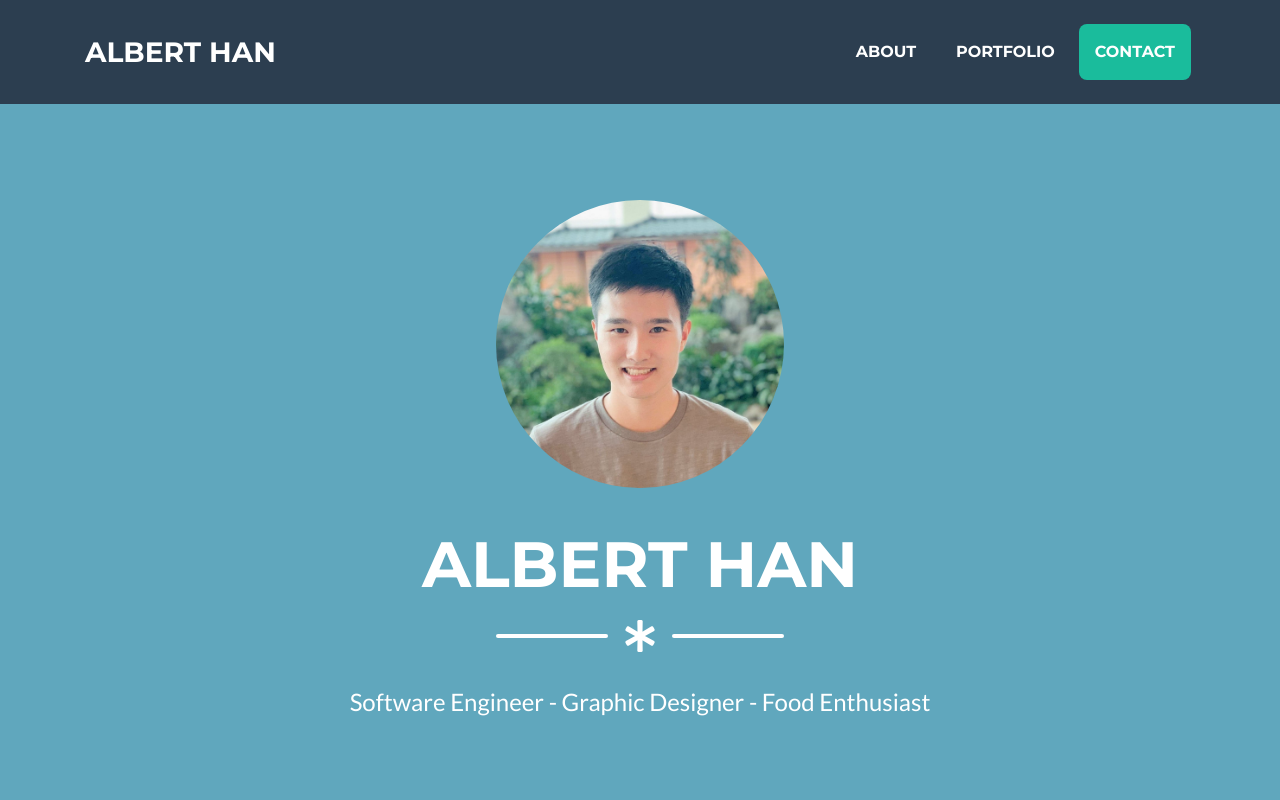
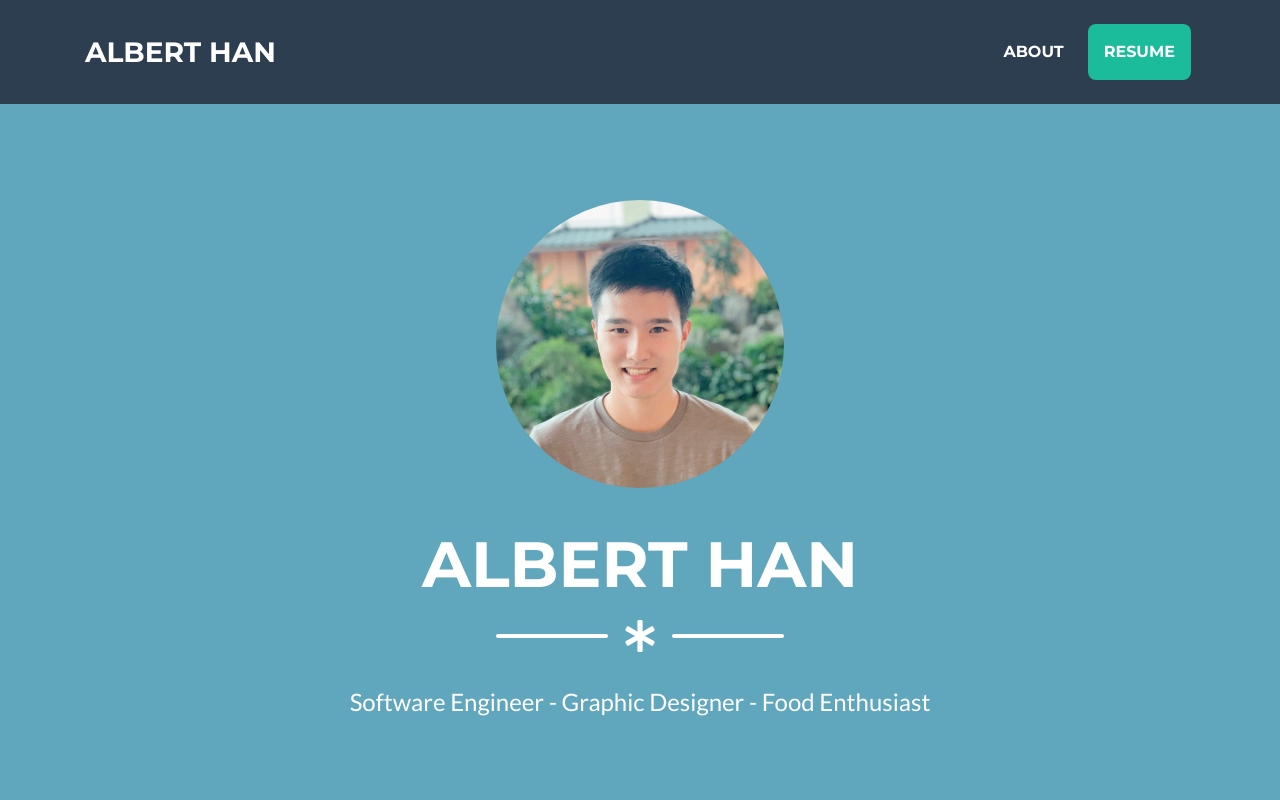
Before and after one commit to ablerttt/ablerttt.github.io, a website with bundled scripts: page index.html in a window 1280 px wide. Shown: the top 800 px of the page. Built offline with nearby package versions, Linux system fonts and the light colour scheme.

Commit message:
modified toolbar

```diff
--- a/index.html
+++ b/index.html
@@ -35,11 +35,11 @@
                     <li class="nav-item mx-0 mx-lg-1">
                         <a class="nav-link py-3 px-0 px-lg-3 rounded js-scroll-trigger" href="#about">About</a>
                     </li>
+ <!--                    <li class="nav-item mx-0 mx-lg-1">
+                        <a class="nav-link py-3 px-0 px-lg-3 rounded js-scroll-trigger" href="#portfolio">Portfolio</a>
+                    </li> -->
                     <li class="nav-item mx-0 mx-lg-1">
-                        <a class="nav-link py-3 px-0 px-lg-3 rounded js-scroll-trigger" href="#portfolio">Portfolio</a>
-                    </li>
-                    <li class="nav-item mx-0 mx-lg-1">
-                        <a class="nav-link py-3 px-0 px-lg-3 rounded js-scroll-trigger" href="#contact">Contact</a>
+                        <a class="nav-link py-3 px-0 px-lg-3 rounded js-scroll-trigger" href="#contact">Resume</a>
                     </li>
                 </ul>
             </div>
```
